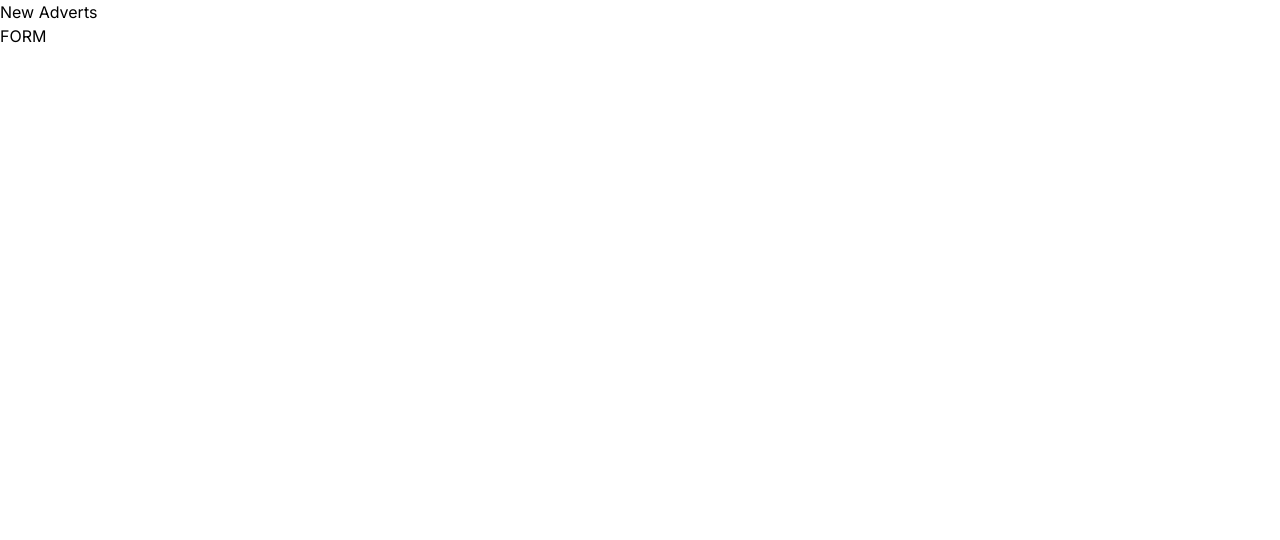
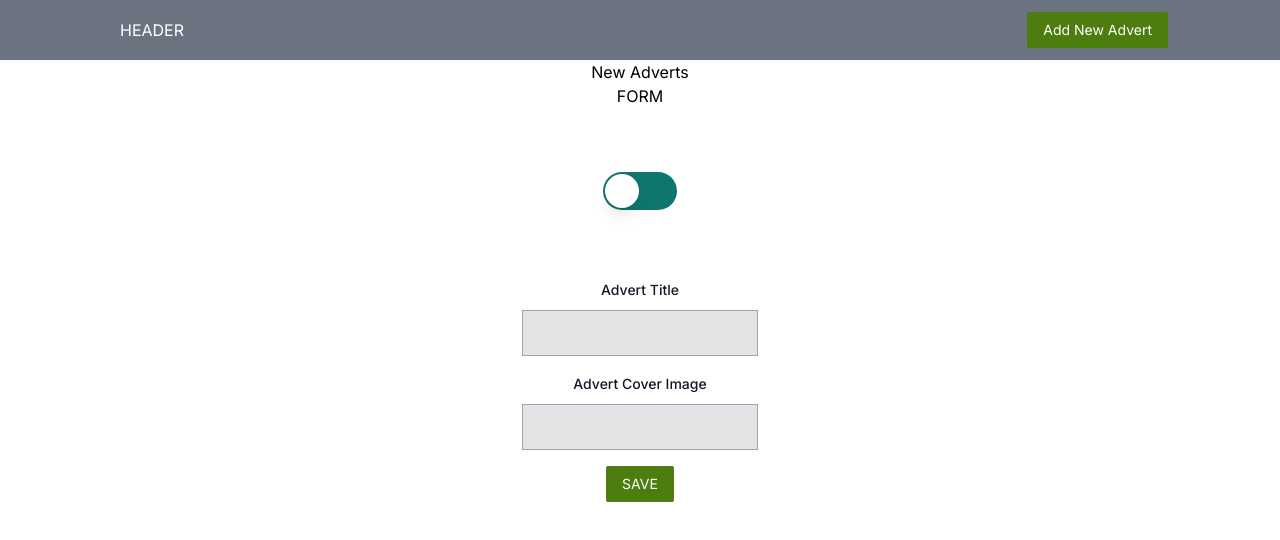
Before and after one commit to sevvalsaygat/advert-management-panel, a Next.js app: page /adverts/new in a window 1280 px wide. Shown: the top 540 px of the page. Built offline with nearby package versions, Linux system fonts and the light colour scheme.

Commit message:
feat: create component structure

```diff
--- a/app/adverts/new/page.tsx
+++ b/app/adverts/new/page.tsx
@@ -1,14 +1,29 @@
+"use client";
+
 import Link from "next/link";
 
+import { useForm, FormProvider } from "react-hook-form";
+
+import { Form, Button } from "@app/components";
+
 import { NewAdvert as NewAdvertContainer } from "@app/containers";
+import { SwitchButton } from "@app/components";
 
 export default function NewAdvert() {
+  const useFormMethods = useForm();
+
   return (
-    <div>
+    <div className="flex flex-col justify-center items-center">
       <Link href="/">
         <button>New Adverts</button>
       </Link>
       <NewAdvertContainer.Form />
+      <SwitchButton />
+      <FormProvider {...useFormMethods}>
+        <Form.Input name="email" variant="primary" label="Advert Title" />
+        <Form.Input name="email" variant="primary" label="Advert Cover Image" />
+      </FormProvider>
+      <Button onClick={() => {}} variant="primary" title="SAVE" />
     </div>
   );
 }
--- /dev/null
+++ b/app/clientProviders.tsx
@@ -0,0 +1,13 @@
+"use client";
+
+import { QueryClientProvider, QueryClient } from "@tanstack/react-query";
+
+const queryClient = new QueryClient();
+
+const ClientProviders: React.FC<React.PropsWithChildren> = ({ children }) => {
+  return (
+    <QueryClientProvider client={queryClient}>{children}</QueryClientProvider>
+  );
+};
+
+export default ClientProviders;
--- a/app/layout.tsx
+++ b/app/layout.tsx
@@ -1,6 +1,10 @@
 import type { Metadata } from "next";
 import { Inter } from "next/font/google";
+
+import ClientProviders from "./clientProviders";
 import "./globals.css";
+
+import { Layout } from "@app/components";
 
 const inter = Inter({ subsets: ["latin"] });
 
@@ -11,12 +15,19 @@ export const metadata: Metadata = {
 
 export default function RootLayout({
   children,
-}: Readonly<{
+}: {
   children: React.ReactNode;
-}>) {
+}) {
   return (
-    <html lang="en">
-      <body className={inter.className}>{children}</body>
+    <html lang="en" suppressHydrationWarning>
+      <body className={inter.className}>
+        <ClientProviders>
+          <div className="flex flex-col">
+            <Layout.Header />
+            {children}
+          </div>
+        </ClientProviders>
+      </body>
     </html>
   );
 }
--- /dev/null
+++ b/components/Button/index.tsx
@@ -0,0 +1,39 @@
+import React from "react";
+
+import cn from "classnames";
+
+type ButtonPropTypes = {
+  title?: string;
+  className?: string;
+  variant?: "primary" | "danger";
+  onClick: () => void;
+  leftIcon?: React.FC;
+  rightIcon?: React.FC;
+};
+
+const Button: React.FC<ButtonPropTypes> = ({
+  title,
+  className,
+  variant,
+  onClick,
+  leftIcon: LeftIcon,
+  rightIcon: RightIcon,
+}: ButtonPropTypes) => {
+  return (
+    <button
+      onClick={onClick}
+      className={cn(className, {
+        "bg-red-500 hover:bg-red-700 text-white text-sm font-normal py-2 px-4 rounded-sm":
+          variant === "danger",
+        "cursor-pointer py-2 px-4 border-transparent w-fit bg-lime-700 text-white text-sm font-normal rounded-sm hover:bg-green-600":
+          variant === "primary",
+      })}
+    >
+      {LeftIcon && <LeftIcon />}
+      {title}
+      {RightIcon && <RightIcon />}
+    </button>
+  );
+};
+
+export default Button;
--- /dev/null
+++ b/components/Form/Input/index.tsx
@@ -0,0 +1,83 @@
+"use client";
+
+import React from "react";
+
+import {
+  Controller,
+  useFormContext,
+  RegisterOptions,
+  FieldValues,
+} from "react-hook-form";
+import cn from "classnames";
+
+type InputPropTypes = {
+  name: string;
+  label?: string;
+  rules?:
+    | Omit<
+        RegisterOptions<FieldValues, string>,
+        "valueAsNumber" | "valueAsDate" | "setValueAs" | "disabled"
+      >
+    | undefined;
+  placeholder?: string;
+  defaultValue?: string;
+  variant?: "primary" | "opacity";
+  className?: string;
+  type?: "text" | "password";
+};
+
+const Input: React.FC<InputPropTypes> = ({
+  name,
+  label,
+  rules,
+  placeholder,
+  defaultValue = "",
+  variant,
+  className,
+  type = "text",
+}) => {
+  const {
+    control,
+    formState: { errors },
+  } = useFormContext();
+
+  const fieldError = errors[name];
+
+  return (
+    <React.Fragment>
+      {label && (
+        <label className="block text-sm font-medium leading-6 text-gray-900">
+          {label}
+        </label>
+      )}
+      <div
+        className={cn({
+          "mt-2": !!label,
+        })}
+      >
+        <Controller
+          name={name}
+          control={control}
+          rules={rules}
+          defaultValue={defaultValue}
+          render={({ field }) => (
+            <input
+              {...field}
+              type={type}
+              placeholder={placeholder}
+              className={cn(className, {
+                "w-full mb-4 bg-zinc-200 border border-gray-400 rounded-3 p-3 placeholder:text-sm font-light placeholder:text-zinc-600 focus:outline-none focus:ring-2 focus:ring-gray-350 focus:bg-white text-sm":
+                  variant === "primary",
+              })}
+            />
+          )}
+        />
+      </div>
+      {fieldError && (
+        <div className="mt-2 text-red-500">{fieldError.message as string}</div>
+      )}
+    </React.Fragment>
+  );
+};
+
+export default Input;
--- /dev/null
+++ b/components/Form/index.ts
@@ -0,0 +1,3 @@
+import Input from "./Input";
+
+export default { Input };
--- /dev/null
+++ b/components/Layout/Header/index.tsx
@@ -0,0 +1,22 @@
+"use client";
+
+import React from "react";
+
+import { Button } from "@app/components";
+
+type HeaderPropTypes = {};
+
+const Header: React.FC<HeaderPropTypes> = () => {
+  return (
+    <div className="flex flex-row justify-between w-full bg-gray-500 shadow-sm h-fit sticky p-3 px-28">
+      <div className="flex flex-row items-center gap-6">
+        <div className="flex flex-row gap-3 ml-2 text-white">HEADER</div>
+      </div>
+      <div className="flex flex-row items-center gap-3">
+        <Button onClick={() => {}} variant="primary" title="Add New Advert" />
+      </div>
+    </div>
+  );
+};
+
+export default Header;
--- /dev/null
+++ b/components/Layout/index.ts
@@ -0,0 +1,3 @@
+import Header from "./Header";
+
+export default { Header };
--- /dev/null
+++ b/components/Switch/index.tsx
@@ -0,0 +1,26 @@
+"use client";
+
+import { useState } from "react";
+import { Switch } from "@headlessui/react";
+
+export default function SwitchButton() {
+  const [enabled, setEnabled] = useState(false);
+
+  return (
+    <div className="py-16">
+      <Switch
+        checked={enabled}
+        onChange={setEnabled}
+        className={`${enabled ? "bg-teal-900" : "bg-teal-700"}
+          relative inline-flex h-[38px] w-[74px] shrink-0 cursor-pointer rounded-full border-2 border-transparent transition-colors duration-200 ease-in-out focus:outline-none focus-visible:ring-2  focus-visible:ring-white/75`}
+      >
+        <span className="sr-only">Use setting</span>
+        <span
+          aria-hidden="true"
+          className={`${enabled ? "translate-x-9" : "translate-x-0"}
+            pointer-events-none inline-block h-[34px] w-[34px] transform rounded-full bg-white shadow-lg ring-0 transition duration-200 ease-in-out`}
+        />
+      </Switch>
+    </div>
+  );
+}
--- a/components/index.ts
+++ b/components/index.ts
@@ -1,3 +1,7 @@
 import Icons from "./Icons";
+import Form from "./Form";
+import Button from "./Button";
+import SwitchButton from "./Switch";
+import Layout from "./Layout";
 
-export { Icons };
+export { Icons, Form, Button, SwitchButton, Layout };
--- a/package.json
+++ b/package.json
@@ -12,6 +12,8 @@
   },
   "dependencies": {
     "@headlessui/react": "^1.7.18",
+    "@tanstack/react-query": "^5.17.19",
+    "classnames": "^2.5.1",
     "next": "14.1.0",
     "react": "^18",
     "react-dom": "^18",
```
Also changed, not shown: 1 other file (tests, documents, lock files or other folders).
